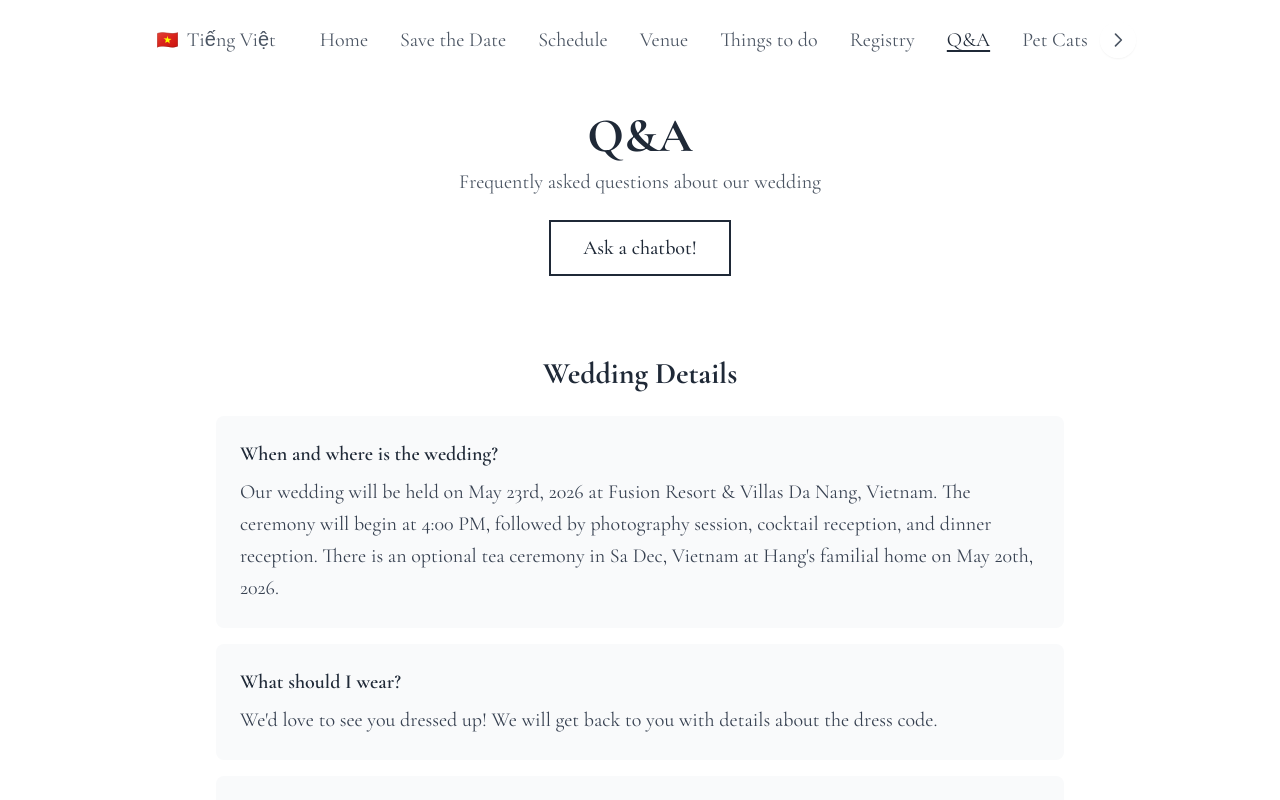
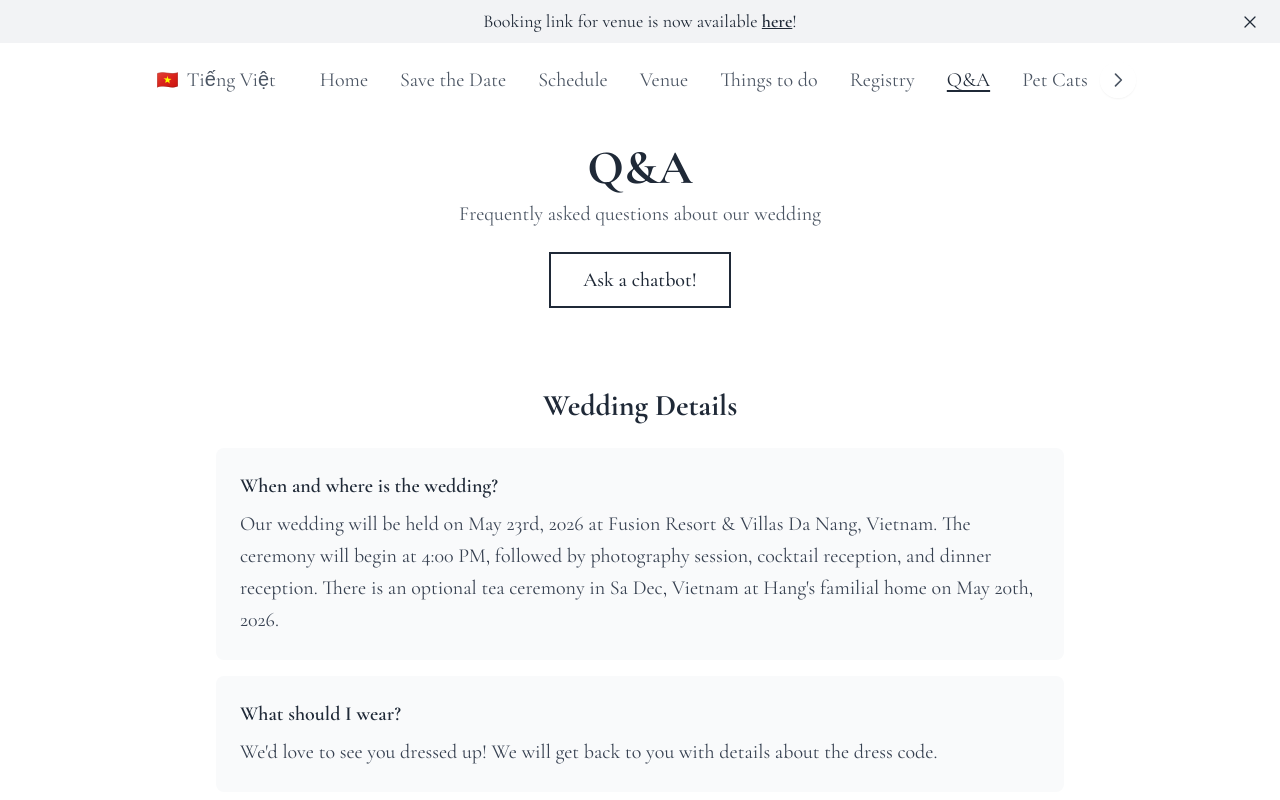
Before and after one commit to ericandoh/wedding, a Next.js app: page /qa in a window 1280 px wide. Shown: the top 800 px of the page. Built offline with nearby package versions, Linux system fonts and the light colour scheme; a web font is replaced by a local one.

Commit message:
new announcement banner

```diff
--- /dev/null
+++ b/app/_components/announcement-banner.tsx
@@ -0,0 +1,63 @@
+'use client';
+
+import { useState, useEffect } from 'react';
+import Link from 'next/link';
+import { usePathname } from 'next/navigation';
+import { useLanguage } from './language-provider';
+import { XMarkIcon } from '@heroicons/react/24/outline';
+
+export default function AnnouncementBanner() {
+  const pathname = usePathname();
+  const { t } = useLanguage();
+
+  // Start with false (hidden) by default to prevent flash
+  const [isVisible, setIsVisible] = useState(false);
+
+  // Check localStorage after mount and show banner if not dismissed
+  useEffect(() => {
+    const dismissed = localStorage.getItem('banner-dismissed') === 'true';
+    if (!dismissed) {
+      setIsVisible(true);
+      // Dispatch event to notify layout
+      window.dispatchEvent(new Event('banner-shown'));
+    }
+  }, []);
+
+  const handleDismiss = () => {
+    setIsVisible(false);
+    localStorage.setItem('banner-dismissed', 'true');
+    // Dispatch custom event to notify layout
+    window.dispatchEvent(new Event('banner-dismissed'));
+  };
+
+  if (!isVisible) return null;
+
+  // Use white text on home page, dark text on other pages
+  const isHomePage = pathname === '/';
+  const textColor = isHomePage ? 'text-white' : 'text-gray-800';
+  const bgColor = isHomePage ? 'bg-gray-800/50' : 'bg-gray-200/50';
+
+  return (
+    <div className={`absolute top-0 left-0 right-0 z-50 ${bgColor}`}>
+      <div className="flex items-center justify-center px-4 py-2 relative">
+        <p className={`text-body-sm text-center ${textColor}`}>
+          {t.bookingBanner}{' '}
+          <Link
+            href="/venue#booking-instructions"
+            className="underline hover:opacity-80 transition-opacity font-semibold"
+          >
+            {t.bookingBannerHere}
+          </Link>
+          !
+        </p>
+        <button
+          onClick={handleDismiss}
+          className={`absolute right-4 p-1 hover:bg-gray-500/20 rounded transition-colors ${textColor}`}
+          aria-label="Dismiss banner"
+        >
+          <XMarkIcon className="w-5 h-5" />
+        </button>
+      </div>
+    </div>
+  );
+}
--- a/app/_components/auth-provider.tsx
+++ b/app/_components/auth-provider.tsx
@@ -25,6 +25,8 @@ export function AuthProvider({ children }: { children: React.ReactNode }) {
   const logout = async () => {
     try {
       await fetch('/api/auth', { method: 'DELETE' });
+      // Clear banner dismissed state on logout
+      localStorage.removeItem('banner-dismissed');
       window.location.href = '/login';
     } catch (error) {
       console.error('Logout failed:', error);
--- a/app/_components/conditional-layout.tsx
+++ b/app/_components/conditional-layout.tsx
@@ -1,7 +1,9 @@
 'use client';
 
+import { useState, useEffect } from 'react';
 import { usePathname } from 'next/navigation';
 import TopNav from './top-nav';
+import AnnouncementBanner from './announcement-banner';
 
 export default function ConditionalLayout({
   children,
@@ -10,15 +12,54 @@ export default function ConditionalLayout({
 }) {
   const pathname = usePathname();
   const isLoginPage = pathname === '/login';
+  const isHomePage = pathname === '/';
+
+  // Start with true (dismissed) by default to prevent flash
+  const [isBannerDismissed, setIsBannerDismissed] = useState(true);
+
+  useEffect(() => {
+    // Check localStorage after mount
+    const dismissed = localStorage.getItem('banner-dismissed') === 'true';
+    setIsBannerDismissed(dismissed);
+
+    // Listen for storage changes (in case dismissed in another tab)
+    const handleStorageChange = () => {
+      const dismissed = localStorage.getItem('banner-dismissed') === 'true';
+      setIsBannerDismissed(dismissed);
+    };
+
+    window.addEventListener('storage', handleStorageChange);
+
+    // Custom event for same-tab updates
+    const handleBannerDismiss = () => {
+      setIsBannerDismissed(true);
+    };
+    const handleBannerShown = () => {
+      setIsBannerDismissed(false);
+    };
+    window.addEventListener('banner-dismissed', handleBannerDismiss);
+    window.addEventListener('banner-shown', handleBannerShown);
+
+    return () => {
+      window.removeEventListener('storage', handleStorageChange);
+      window.removeEventListener('banner-dismissed', handleBannerDismiss);
+      window.removeEventListener('banner-shown', handleBannerShown);
+    };
+  }, []);
 
   if (isLoginPage) {
     return <>{children}</>;
   }
 
+  // Adjust padding based on banner state
+  // pt-28 when banner visible (banner ~40px + nav ~80px), pt-20 when dismissed (nav only)
+  const mainPadding = isHomePage ? '' : (isBannerDismissed ? 'pt-20' : 'pt-28');
+
   return (
     <div className="relative">
-      <TopNav />
-      <main className="min-h-screen pt-20">
+      <AnnouncementBanner />
+      <TopNav isBannerDismissed={isBannerDismissed} />
+      <main className={`min-h-screen ${mainPadding}`} suppressHydrationWarning>
         {children}
       </main>
     </div>
--- a/app/_components/top-nav.tsx
+++ b/app/_components/top-nav.tsx
@@ -6,7 +6,7 @@ import { useState, useRef } from 'react';
 import { useLanguage } from './language-provider';
 import LanguageSwitcher from './language-switcher';
 
-export default function TopNav() {
+export default function TopNav({ isBannerDismissed = false }: { isBannerDismissed?: boolean }) {
   const [showLeftArrow, setShowLeftArrow] = useState(false);
   const [showRightArrow, setShowRightArrow] = useState(true);
   const scrollContainerRef = useRef<HTMLDivElement>(null);
@@ -17,6 +17,9 @@ export default function TopNav() {
   const isHomePage = pathname === '/';
   const textColorBase = isHomePage ? 'text-white' : 'text-gray-600';
   const textColorActive = isHomePage ? 'text-white' : 'text-gray-800';
+
+  // Adjust top position based on whether banner is visible
+  const topPosition = isBannerDismissed ? 'top-0' : 'top-10';
 
   const isActive = (href: string) => {
     if (href === '/') {
@@ -47,7 +50,7 @@ export default function TopNav() {
   };
 
   return (
-    <nav className={`absolute top-0 left-0 right-0 z-50 ${isHomePage ? '' : 'bg-white'}`}>
+    <nav className={`absolute ${topPosition} left-0 right-0 z-40 ${isHomePage ? '' : 'bg-white'}`} suppressHydrationWarning>
       <div className="relative flex items-center justify-center px-6 py-4 w-full">
         {/* Navigation Links Container */}
         <div className="relative flex items-center justify-center min-w-0">
--- a/app/schedule/page.tsx
+++ b/app/schedule/page.tsx
@@ -52,7 +52,7 @@ export default function Schedule() {
 
   return (
     <div className="flex min-h-screen flex-col bg-white page-fade-in">
-      <div className="flex-grow bg-white pt-8">
+      <div className="flex-grow bg-white">
         <div className="mx-auto max-w-6xl px-6">
           {/* Pearl White Schedule Card */}
           <div className="mx-auto">
--- a/lib/translations.ts
+++ b/lib/translations.ts
@@ -13,6 +13,8 @@ export interface Translations {
   qa: string;
   chatbot: string;
   petCats: string;
+  bookingBanner: string;
+  bookingBannerHere: string;
 
   // Login page
   hangAndEric: string;
@@ -85,9 +87,12 @@ export interface Translations {
   address: string;
   website: string;
   bookingLink: string;
+  bookingInstructions: string;
   venueAddress: string;
   venueWebsite: string;
   comingSoon: string;
+  bookingNote: string;
+  copied: string;
 
   // Things to Do page
   thingsToDoTitle: string;
@@ -224,6 +229,7 @@ export interface Translations {
   phonePlaceholder: string;
   accommodationDetails: string;
   accommodationDetailsNote: string;
+  accommodationDetailsHere: string;
   transportationDetails: string;
   transportationDetailsNote: string;
   dietaryRestrictions: string;
@@ -273,6 +279,8 @@ export const translations: Record<Language, Translations> = {
     qa: 'Q&A',
     chatbot: 'Chatbot',
     petCats: 'Pet Cats',
+    bookingBanner: 'Booking link for venue is now available',
+    bookingBannerHere: 'here',
 
     // Login page
     hangAndEric: 'Hang and Eric',
@@ -345,9 +353,12 @@ export const translations: Record<Language, Translations> = {
     address: 'Address',
     website: 'Website',
     bookingLink: 'Booking Link',
+    bookingInstructions: 'Booking Instructions',
     venueAddress: 'Trường Sa, Hoà Hải, Ngũ Hành Sơn, Đà Nẵng 550000, Vietnam',
     venueWebsite: 'https://fusionresorts.com/danang/',
-    comingSoon: 'Coming soon!',
+    comingSoon: 'https://villasdanang.backhotelite.com/en/bookcore/availability/fhrvdang/2026-05-20/2026-05-26/?cp=EHWEDDING2026',
+    bookingNote: 'Promo code: EHWEDDING2026\n\n• Pick the dates to stay at venue. We recommend 5/22-5/24 but the promotion rates are valid from 5/20-5/26!\n• Pick the number of guests staying in the room (needed to receive the special wedding rate)\n  • 1 for single occupancy\n  • 2 for double occupancy\n  • 0 for children',
+    copied: 'Copied!',
 
     // Things to Do page
     thingsToDoTitle: 'Things to Do',
@@ -483,7 +494,8 @@ export const translations: Record<Language, Translations> = {
     phoneOptional: 'Phone # (optional)',
     phonePlaceholder: 'Enter your phone number',
     accommodationDetails: "I'd like details about accommodation at the venue directly",
-    accommodationDetailsNote: '(This is being finalized)',
+    accommodationDetailsNote: '(Booking link:',
+    accommodationDetailsHere: 'here',
     transportationDetails: "I'd like details about transportation to the venue",
     transportationDetailsNote: '(This is being finalized)',
     dietaryRestrictions: 'Dietary Restrictions',
@@ -531,6 +543,8 @@ export const translations: Record<Language, Translations> = {
     qa: 'Hỏi đáp',
     chatbot: 'Trò chuyện',
     petCats: 'Thú cưng',
+    bookingBanner: 'Liên kết đặt phòng cho địa điểm đã có sẵn',
+    bookingBannerHere: 'tại đây',
 
     // Login page
     hangAndEric: 'Hang và Eric',
@@ -603,9 +617,12 @@ export const translations: Record<Language, Translations> = {
     address: 'Địa chỉ',
     website: 'Trang web',
     bookingLink: 'Liên Kết Đặt Phòng',
+    bookingInstructions: 'Hướng Dẫn Đặt Phòng',
     venueAddress: 'Trường Sa, Hoà Hải, Ngũ Hành Sơn, Đà Nẵng 550000, Việt Nam',
     venueWebsite: 'https://fusionresorts.com/danang/',
-    comingSoon: 'Sắp có!',
+    comingSoon: 'https://villasdanang.backhotelite.com/en/bookcore/availability/fhrvdang/2026-05-20/2026-05-26/?cp=EHWEDDING2026',
+    bookingNote: 'Mã khuyến mãi: EHWEDDING2026\n\n• Chọn ngày ở tại địa điểm. Chúng tôi khuyên bạn nên ở 22/5-24/5 nhưng giá khuyến mãi có hiệu lực từ 20/5-26/5!\n• Chọn số lượng khách ở trong phòng (cần thiết để nhận mức giá đặc biệt cho đám cưới)\n  • 1 cho phòng đơn\n  • 2 cho phòng đôi\n  • 0 cho trẻ em',
+    copied: 'Đã sao chép!',
 
     // Things to Do page
     thingsToDoTitle: 'Hoạt Động',
@@ -741,7 +758,8 @@ export const translations: Record<Language, Translations> = {
     phoneOptional: 'Số Điện Thoại (tùy chọn)',
     phonePlaceholder: 'Nhập số điện thoại của bạn',
     accommodationDetails: 'Tôi muốn biết chi tiết về chỗ ở tại địa điểm trực tiếp',
-    accommodationDetailsNote: '(Đang được hoàn thiện)',
+    accommodationDetailsNote: '(Liên kết đặt phòng:',
+    accommodationDetailsHere: 'tại đây',
     transportationDetails: 'Tôi muốn biết chi tiết về phương tiện di chuyển đến địa điểm',
     transportationDetailsNote: '(Đang được hoàn thiện)',
     dietaryRestrictions: 'Hạn Chế Về Ăn Uống',
--- a/styles/globals.css
+++ b/styles/globals.css
@@ -383,6 +383,10 @@
   animation: smoothFadeIn 1.2s ease-out;
 }
 
+.animate-fade-in {
+  animation: fadeIn 0.3s ease-in;
+}
+
 @keyframes candleFlicker {
   0%, 100% {
     opacity: 0.6;
```
Also changed, not shown: app/page.tsx (+4 -4 lines), app/rsvp/page.tsx (+10 -1 lines), app/venue/page.tsx (+51 -3 lines).
